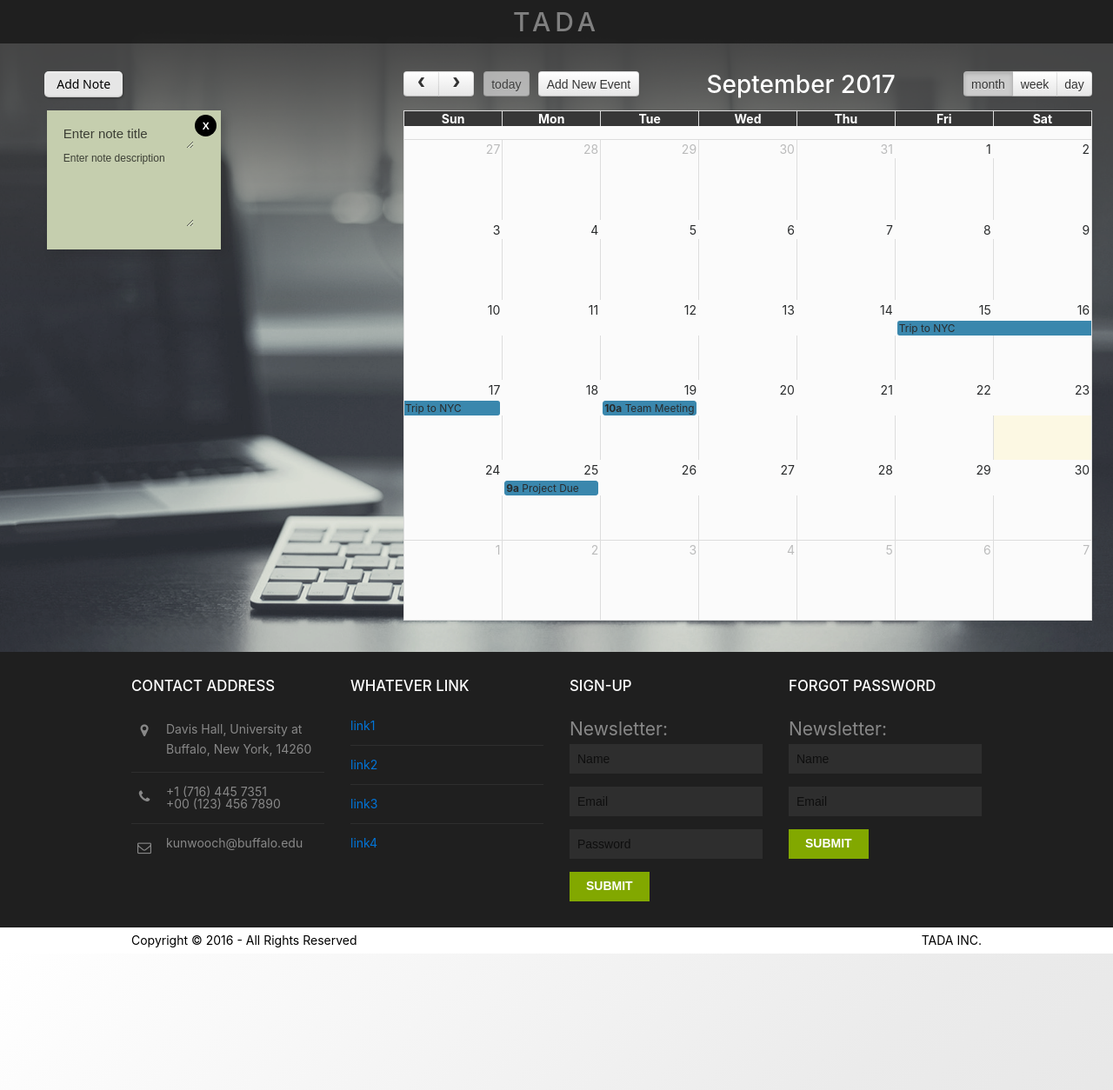
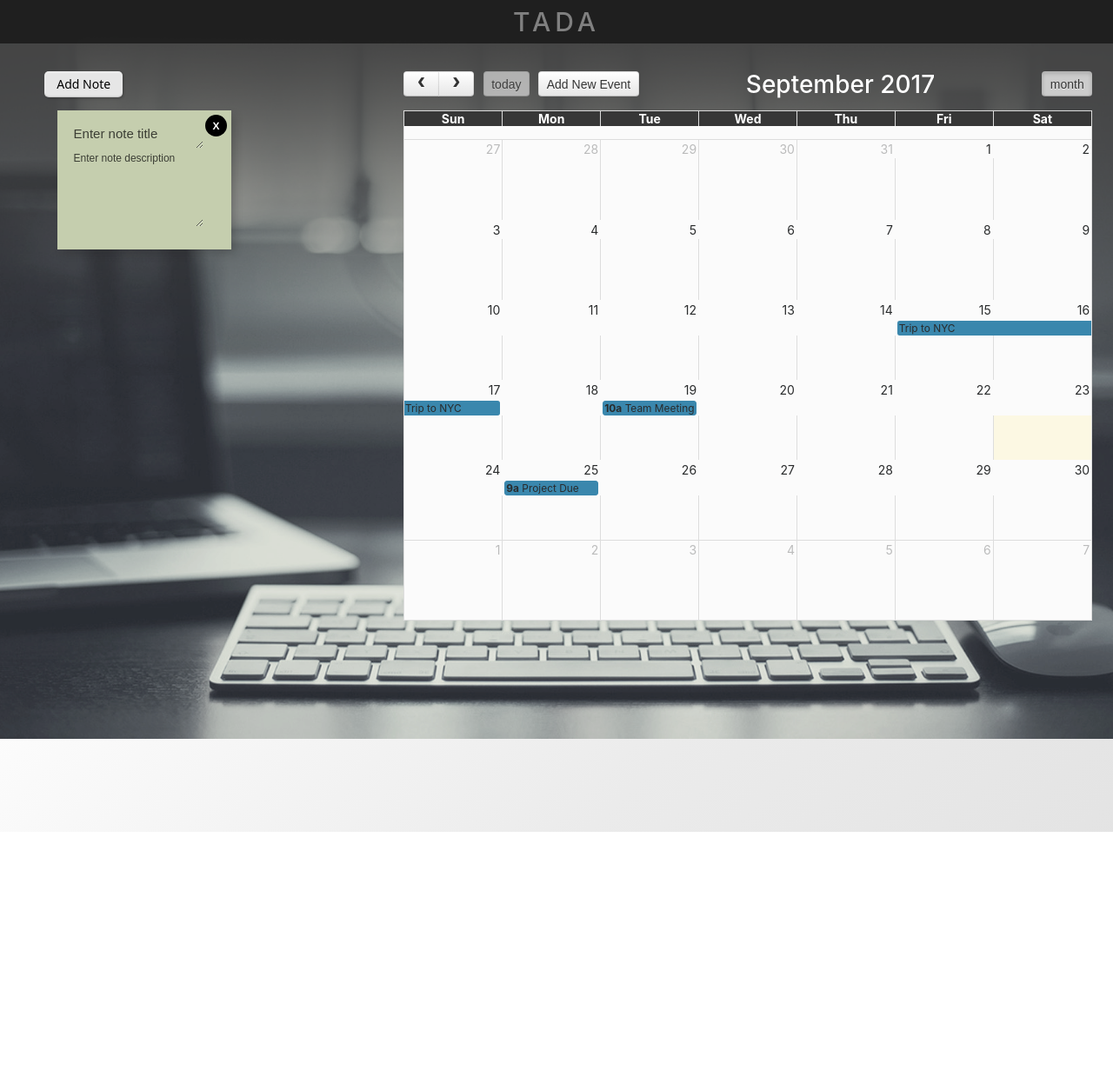
Before and after one commit to Proplex/tada, a plain HTML site: page UI/index.html in a window 1280 px wide. Shown: the whole page at 87% size. After the commit the page ends 957 px from the top, so only its background shows below. Drawn offline with nearby package versions, Linux system fonts and the light colour scheme; a script that the page names is missing.

Commit message:
resizing the screen

```diff
--- a/UI/index.html
+++ b/UI/index.html
@@ -10,7 +10,6 @@
 <link rel="stylesheet" href="layout/styles/jquery-ui.css" />
 <link rel="stylesheet" href="layout/styles/bootstrap-datepicker.css" />
 <link rel="stylesheet" href="layout/styles/bootstrap-datetimepicker.css" />
-<!-- <link href='fullcalendar/fullcalendar.print.min.css' rel='stylesheet' media='print' /> -->
 <script src='fullcalendar/lib/moment.min.js'></script>
 <script src='fullcalendar/lib/jquery.min.js'></script>
 <script src='fullcalendar/fullcalendar.js'></script>
@@ -38,7 +37,7 @@
     $('#calendar_full').fullCalendar('renderEvent', newElement , true);
   }
   $(document).ready(function() {
-    $("#datetimepickerCalendar").datetimepicker();
+    // $("#datetimepickerCalendar").datetimepicker();
     $('#calendar_full').fullCalendar({
       customButtons: {
         addNewEvent: {
@@ -51,7 +50,7 @@
       header: {
         left: 'prev,next today addNewEvent',
         center: 'title',
-        right: 'month,agendaWeek,agendaDay'
+        right: 'month'
       },
       events: events
     });
@@ -79,7 +78,7 @@
     </header>
   </div>
    <!-- ################################################################################################ -->
-  <div style="height:700px;" id="pageintro" class="hoc clear">
+  <div id="pageintro" class="hoc clear">
     <!-- ################################################################################################ -->
     <article>
     <!-- ################################################################################################ -->
@@ -88,9 +87,7 @@
     <!-- ################################################################################################ -->
     <!-- ################################################################################################ -->
         <div id="note-div">
-            <!-- <div class="note">
-                <p> This is the first note that should make the user to write but I didn't implement that yet so don't try.</p>
-            </div> -->
+
             <a href="javascript:;" class="buttonnote" id="add_new">Add Note</a>
             <div id="board">
 
@@ -113,9 +110,8 @@
 <!-- End Top Background Image Wrapper -->
 <!-- ################################################################################################ -->
 <!-- ################################################################################################ -->
-<div class="wrapper row4">
+<!-- <div class="wrapper row4">
   <footer id="footer" class="hoc clear">
-    <!-- ################################################################################################ -->
     <div class="one_quarter first">
       <h6 class="title">Contact Address</h6>
       <ul class="nospace linklist contact">
@@ -140,7 +136,6 @@
     </div>
     <div class="one_quarter">
       <h6 class="title">Sign-up</h6>
-      <!-- <p class="btmspace-30">The temporary password will be sent to the email.</p> -->
       <form method="post" action="#">
         <fieldset>
           <legend>Newsletter:</legend>
@@ -153,7 +148,6 @@
     </div>
     <div class="one_quarter">
         <h6 class="title">Forgot password</h6>
-        <!-- <p class="btmspace-30">Temporary password will be sent.</p> -->
         <form method="post" action="#">
           <fieldset>
             <legend>Newsletter:</legend>
@@ -163,24 +157,20 @@
           </fieldset>
         </form>
       </div>
-    <!-- ################################################################################################ -->
   </footer>
-</div>
+</div> -->
 <!-- ################################################################################################ -->
 <!-- ################################################################################################ -->
 <!-- ################################################################################################ -->
-<div class="wrapper row5">
+<!-- <div class="wrapper row5">
   <div id="copyright" class="hoc clear">
-    <!-- ################################################################################################ -->
-    <p class="fl_left">Copyright &copy; 2016 - All Rights Reserved</a></p>
+    <p class="fl_left">Copyright &copy; 2017 - All Rights Reserved</a></p>
     <p class="fl_right">TADA INC.</p>
-    <!-- ################################################################################################ -->
   </div>
-</div>
+</div> -->
 <!-- Modal -->
 <div id="addEventModal" class="modal fade" role="dialog">
   <div class="modal-dialog">
-    <!-- Modal content-->
     <div class="modal-content">
       <div class="modal-header">
         <h4 class="modal-title">Add Event to Calendar</h4>
--- a/UI/layout/styles/framework.css
+++ b/UI/layout/styles/framework.css
@@ -9,7 +9,9 @@ File: Framework CSS
 */
 
 html{overflow-y:scroll; overflow-x:hidden;}
-html, body{margin:0; padding:0; font-size:14px; line-height:1.6em;}
+html, body{margin:0; padding:0; font-size:14px; line-height:1.6em;
+    height:700px
+}
 
 *, *::before, *::after{box-sizing:border-box;}
 
--- a/UI/layout/styles/layout.css
+++ b/UI/layout/styles/layout.css
@@ -39,8 +39,8 @@ File: Layout CSS
 #pageintro article .heading{margin-bottom:30px; font-size:36px;}
 #pageintro article p:last-of-type{margin-bottom:0;}
 
-#note-div {margin-left:-55%; margin-top:-15% ; width: 70%; height: 650px; float: left; border-radius: 25px; background-color: transparent;}
-#calendar-div { margin-right:-55%; margin-top: -15%; width: 135%; height: 650px; float: right; border-radius: 25px; background-color: transparent;}
+#note-div {margin-left:-55%; margin-top:-15% ; width: 60%; float: left; border-radius: 25px; background-color: transparent; }
+#calendar-div { margin-right:-55%; margin-top: -15%; width: 135%; float: right; border-radius: 25px; background-color: transparent;}
 
 /* Content Area
 --------------------------------------------------------------------------------------------------------------- */
@@ -117,7 +117,7 @@ File: Layout CSS
 
 /* Copyright
 --------------------------------------------------------------------------------------------------------------- */
-#copyright{padding:8px 0;}
+#copyright{padding:8px 0}
 #copyright *{margin:0; padding:0; color: black}
 
 
@@ -239,7 +239,7 @@ input:focus, textarea:focus, *:required:focus{border-color:#82A800;}
 .row2, .row2 a{color:#FFFFFF; background-color:transparent;}
 .row3{color:#888888; background-color:#FFFFFF;}
 .row4{color:#888888; background-color:#1F1F1F;}
-.row5, .row5 a{color:#888888; background-color:#FFFFFF;}
+.row5, .row5 a{height:5%; color:#888888; background-color:#FFFFFF;}
 
 .coloured{color:#FFFFFF; background-color:#82A800;}
 
@@ -349,6 +349,7 @@ table a, #comments a{background-color:inherit;}
 --------------------------------------------------------------------------------------------------------------- */
 @media screen and (min-width:978px){
 	.hoc{max-width:978px;}
+	.hoc{max-height:800px;}
 }
 
 
@@ -383,7 +384,8 @@ table a, #comments a{background-color:inherit;}
 
 	#pageintro article{max-width:90%;}
 
-	#footer{padding-bottom:50px;}/* Not neccessary - just looks better */
+	/* #footer{padding-bottom:50px;} */
+	/* Not neccessary - just looks better */
 }
 
 
--- a/UI/note/note.css
+++ b/UI/note/note.css
@@ -88,6 +88,7 @@ a:focus {
   float: left;
   display: block;
   position: relative;
+  left: 4%;
   padding: 1em;
   width: 200px;
   max-height: 160px;
@@ -191,12 +192,4 @@ a:focus {
   top: 20px;
   left: 20px; }
 
-/* latin */
-@font-face {
-  font-family: 'Gloria Hallelujah';
-  font-style: normal;
-  font-weight: 400;
-  src: local("Gloria Hallelujah"), local("GloriaHallelujah"), url(https://fonts.gstatic.com/s/gloriahallelujah/v8/CA1k7SlXcY5kvI81M_R28YGdvEu4SOXaLqFXyFUihk4.woff2) format("woff2");
-  unicode-range: U+0000-00FF, U+0131, U+0152-0153, U+02C6, U+02DA, U+02DC, U+2000-206F, U+2074, U+20AC, U+2212, U+2215; }
-
 /*# sourceMappingURL=note.css.map */
```
